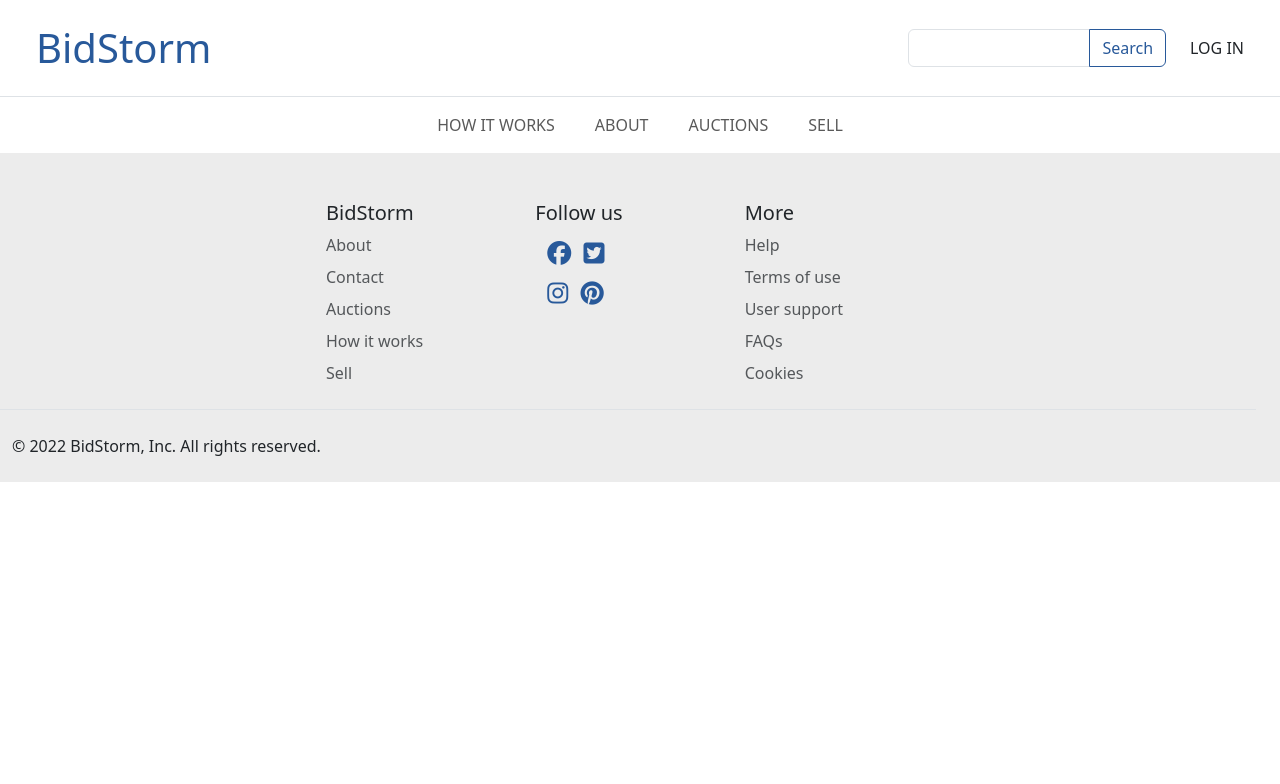
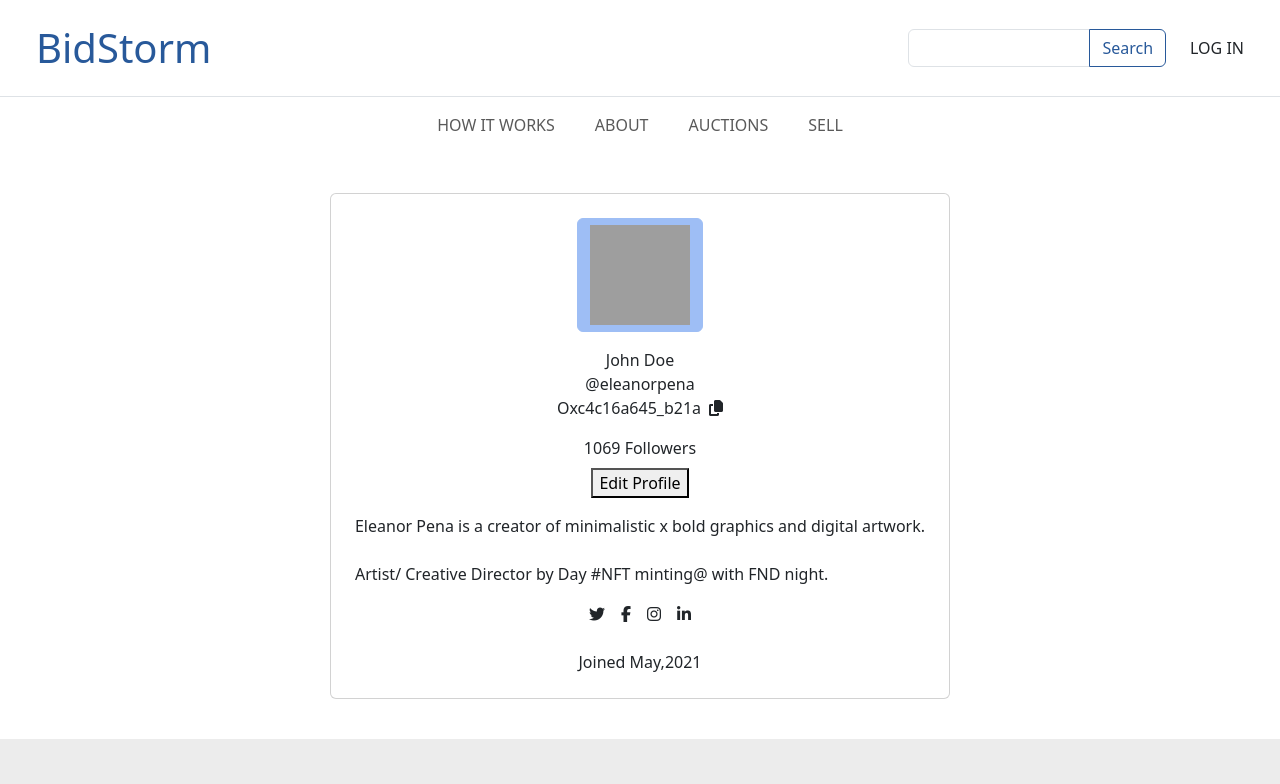
Before and after one commit to VeronicaOS/Semester-Project-2, a website: page pages/profile/index.html in a window 1280 px wide. Shown: the top 784 px of the page. Drawn offline with nearby package versions, Linux system fonts and the light colour scheme; grey boxes are pictures that could not be loaded.

Commit message:
Profile page content

```diff
--- a/pages/profile/index.html
+++ b/pages/profile/index.html
@@ -66,6 +66,37 @@
 
   <main>
 
+    <div class="container mt-4 mb-4 p-3 d-flex justify-content-center">
+      <div class="card p-4">
+        <div class=" image d-flex flex-column justify-content-center align-items-center">
+          <button class="btn btn-secondary">
+            <img src="https://i.imgur.com/wvxPV9S.png" height="100" width="100" />
+          </button>
+            <span class="name mt-3">John Doe</span>
+            <span class="idd">@eleanorpena</span>
+            <div class="d-flex flex-row justify-content-center align-items-center gap-2">
+              <span class="idd1">Oxc4c16a645_b21a</span>
+              <span><i class="fa fa-copy"></i></span>
+            </div>
+            <div class="d-flex flex-row justify-content-center align-items-center mt-3">
+              <span class="number">1069 <span class="follow">Followers</span></span>
+            </div>
+            <div class=" d-flex mt-2">
+              <button class="btn1 btn-dark">Edit Profile</button>
+            </div> <div class="text mt-3">
+              <span>Eleanor Pena is a creator of minimalistic x bold graphics and digital artwork.<br><br> Artist/ Creative Director by Day #NFT minting@ with FND night. </span>
+            </div>
+            <div class="gap-3 mt-3 icons d-flex flex-row justify-content-center align-items-center">
+              <span><i class="fa fa-twitter"></i></span> <span><i class="fa fa-facebook-f"></i></span>
+              <span><i class="fa fa-instagram"></i></span> <span><i class="fa fa-linkedin"></i></span>
+            </div>
+            <div class=" px-2 rounded mt-4 date ">
+              <span class="join">Joined May,2021</span>
+            </div>
+        </div>
+      </div>
+    </div>
+
   </main>
   <footer class="pt-5 bg-light">
     <!-- BIDSTORM -->
```
Also changed, not shown: scss/custom.scss (+46 -0 lines), scss/pages/home.scss (deleted, +0 -42 lines), scss/pages/login.scss (deleted, +0 -7 lines).
